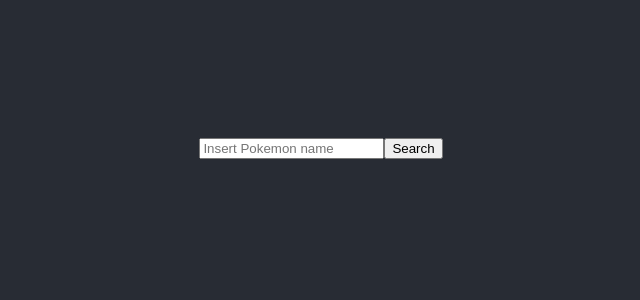
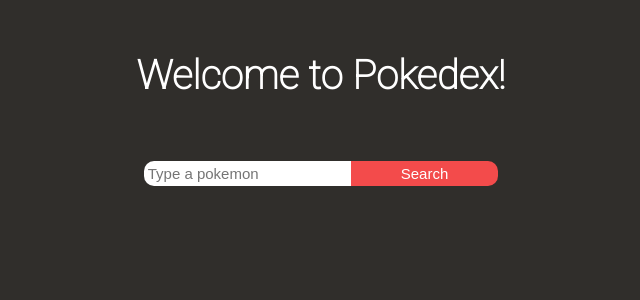
Before and after one commit to thalesfgalvao/React_Pokedex, a React (Create React App) app: page / in a window 1280 px wide. Shown: the top 300 px of the page, without its empty margins (319-959 px from the left). Built offline with nearby package versions, Linux system fonts and the light colour scheme.

Commit message:
Fix: background and input colorcolors

```diff
--- a/src/App.css
+++ b/src/App.css
@@ -1,3 +1,5 @@
+@import url('https://fonts.googleapis.com/css2?family=Roboto:wght@100&display=swap');
+
 .App {
   text-align: center;
 }
@@ -14,13 +16,14 @@
 }
 
 .App-header {
-  background-color: #282c34;
+  background-color: #302e2b;
   min-height: 100vh;
   display: flex;
   flex-direction: column;
   align-items: center;
   font-size: calc(10px + 2vmin);
   color: white;
+  font-family: 'Roboto', sans-serif;
 }
 
 .App-link {
@@ -36,5 +39,28 @@
   }
 }
 .container{
-  margin-top: 10%;
+  margin-top: 2%;
 }
+h1{
+  font-size: 40px;
+  font-weight: bold;
+}
+.form-group{
+  margin-top: 15%;
+}
+input{
+  border-radius: 10px 0px 0px 10px;
+  padding: 4px;
+  border: 1px;
+  font-size: 15px;
+}
+button{
+  border-radius: 0px 10px 10px 0px;
+  padding: 4px;
+  border: 1px;
+  font-size: 15px;
+  padding-left: 50px;
+  padding-right: 50px;
+  background-color: rgb(243, 75, 75);
+  color: #FFFFFF;
+}
--- a/src/App.js
+++ b/src/App.js
@@ -21,11 +21,14 @@
     <div className="App">
       <header className="App-header">
        <div className="container">
-       <input
-        onChange={(e) => setPokemon(e.target.value.toLowerCase())}
-        placeholder="Insert Pokemon name"/>
-       <button type="submit" onClick={handleClick}>Search</button>
-       </div>
+        <h1>Welcome to Pokedex!</h1>
+        <div className="form-group">
+          <input
+            onChange={(e) => setPokemon(e.target.value.toLowerCase())}
+            placeholder="Type a pokemon"/>
+          <button type="submit" onClick={handleClick}>Search</button>
+          </div>
+        </div>
       </header>
     </div>
   );
```
